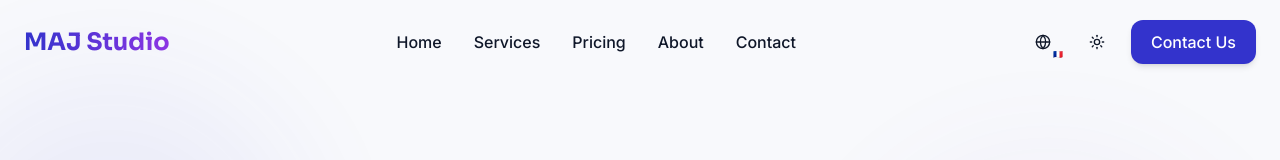
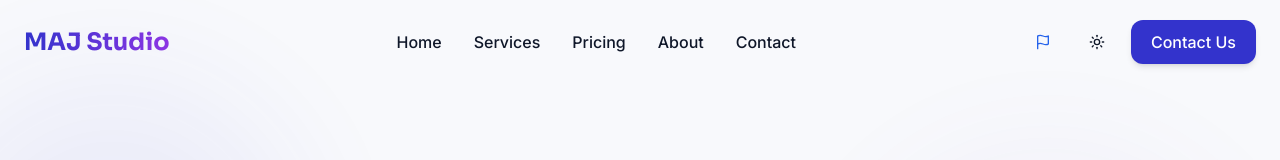
Before and after one commit to MaxenceLol2610/maj-studio-website, a React (Vite) app: page / in a window 1280 px wide. Shown: the top 160 px of the page. Built offline with nearby package versions, Linux system fonts and the light colour scheme.

Commit message:
Reverted to edit edt-03b37cf6-04a3-4a27-913a-4eda24b0ea7f: "Fix: Update page title and flags
- Changed the page title to "Maj Studio".
- Replaced the FR and EN text with French and English flags.
- Fixed the footer translation."

```diff
--- a/src/components/LanguageSwitcher.tsx
+++ b/src/components/LanguageSwitcher.tsx
@@ -2,7 +2,7 @@
 import React from 'react';
 import { useLanguage } from '@/providers/LanguageProvider';
 import { Button } from '@/components/ui/button';
-import { Globe } from 'lucide-react';
+import { Flag } from 'lucide-react';
 
 const LanguageSwitcher = () => {
   const { language, setLanguage } = useLanguage();
@@ -21,13 +21,11 @@ const LanguageSwitcher = () => {
       className="relative"
       aria-label={`Switch to ${language === 'en' ? 'French' : 'English'}`}
     >
-      <Globe className="h-[1.2rem] w-[1.2rem]" />
-      <span className="absolute -bottom-0.5 right-0 text-[8px] font-semibold rounded-sm overflow-hidden">
-        {language === 'en' ?
-          <span className="text-blue-600">🇫🇷</span> :
-          <span className="text-red-600">🇬🇧</span>
-        }
-      </span>
+      {language === 'en' ? (
+        <Flag className="h-[1.2rem] w-[1.2rem] text-blue-600" />
+      ) : (
+        <Flag className="h-[1.2rem] w-[1.2rem] text-red-600" />
+      )}
     </Button>
   );
 };
```
